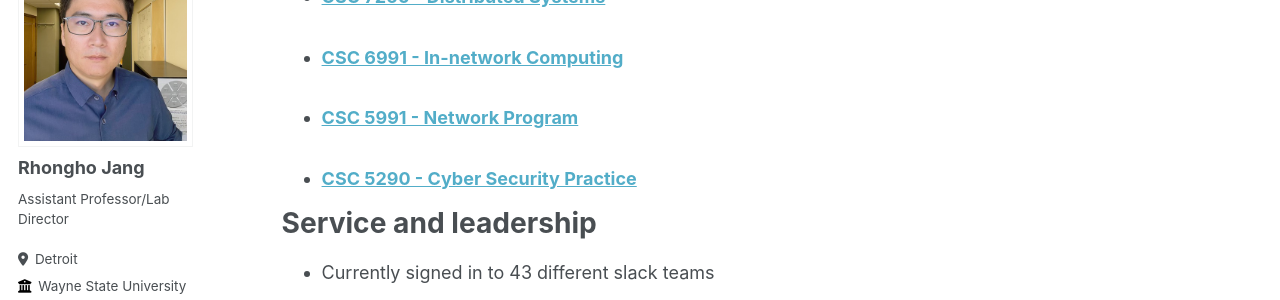
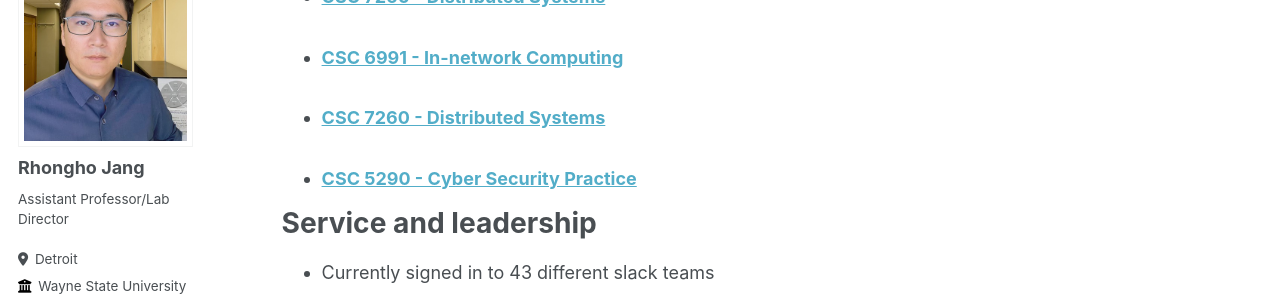
Before and after one commit to rhongho/rhongho.github.io, a Jekyll site: the page built from _pages/cv.md, in a window 1280 px wide and 900 px high, scrolled down 4137 px. Shown: the part 188-488 px from the top of the window. Built offline with Jekyll 4.4.1, drawn with Linux system fonts in a browser that asks for light colours; some web fonts are replaced.

Commit message:
Update CSC5991.md

```diff
--- a/_teaching/CSC5991.md
+++ b/_teaching/CSC5991.md
@@ -1,8 +1,8 @@
 ---
-title: "CSC 5991 - Network Program"
+title: "CSC 7260 - Distributed Systems"
 collection: teaching
 type: "Every Winter"
-permalink: /teaching/CSC5991
+permalink: /teaching/7260
 venue: "Department of Computer Science, Wayne State University, Last Update"
 date: 2024-06-14
 #location: "City, Country"
```
